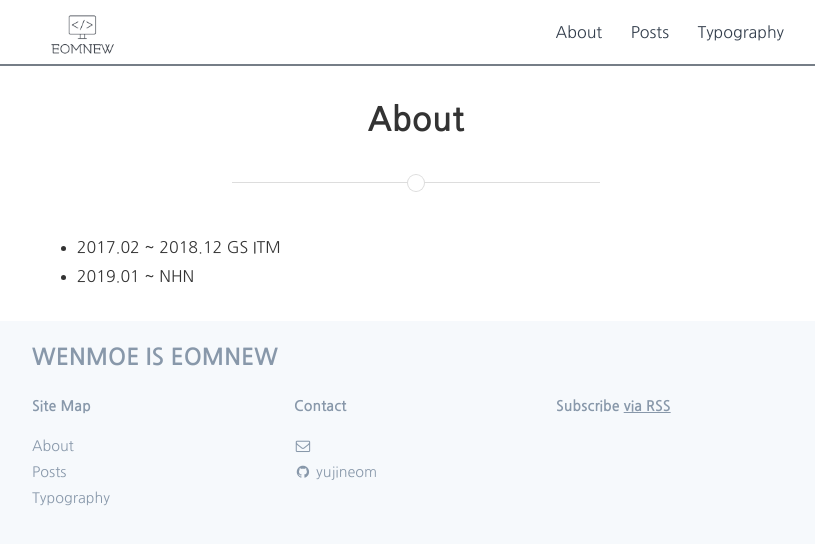
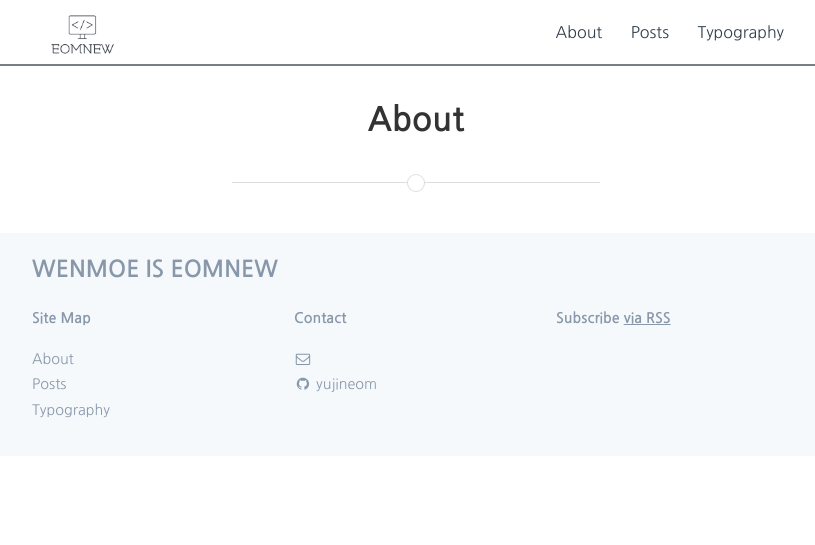
Before and after one commit to yujineom/yujineom.github.io, a Jekyll site: the page built from about.md, in a window 1280 px wide. Shown: the top 545 px of the page, without its empty margins (224-1039 px from the left). Built offline with Jekyll 4.4.1, drawn with Linux system fonts in a browser that asks for light colours; nearby versions of some CDN libraries.

Commit message:
Update about.md

```diff
--- a/about.md
+++ b/about.md
@@ -4,6 +4,3 @@ title: About
 permalink: /about/
 main_nav: true
 ---
-
-- 2017.02 ~ 2018.12 GS ITM
-- 2019.01 ~         NHN
```
